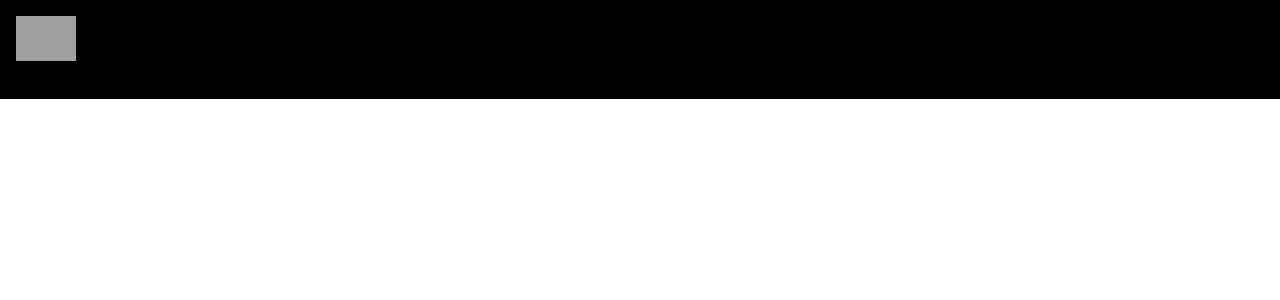
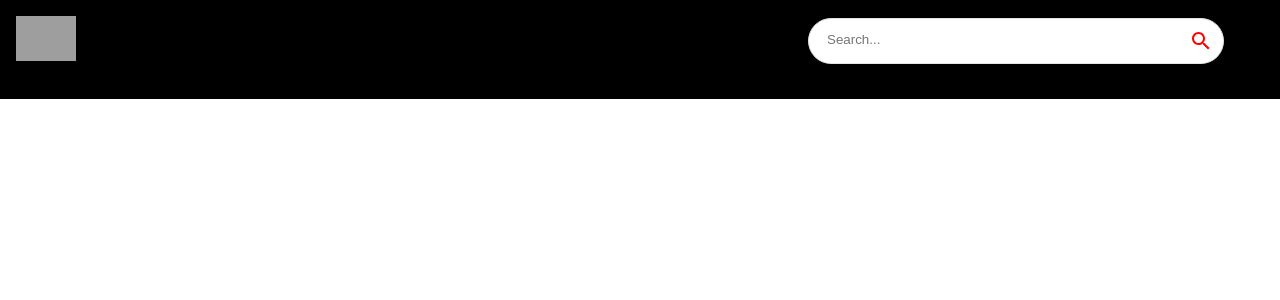
Before and after one commit to SajidCurious/YouTube-Clone, a React (Create React App) app: page / in a window 1280 px wide. Shown: the top 300 px of the page. Built offline with nearby package versions, Linux system fonts and the light colour scheme; grey boxes are pictures that could not be loaded.

Commit message:
working with feed component

```diff
--- a/src/Feed.jsx
+++ b/src/Feed.jsx
@@ -1,4 +1,6 @@
 import React from "react";
+import { useState, useEffect } from "react";
+import { Box, Stack, Typography } from "@mui/material";
 
 const Feed = () => {
   return <div>Feed</div>;
--- a/src/Navbar.jsx
+++ b/src/Navbar.jsx
@@ -2,6 +2,7 @@
 import { Stack } from "@mui/material";
 import { Link } from "react-router-dom";
 import { logo } from "./utils/constants";
+import SearchBar from "./SearchBar";
 
 const Navbar = () => {
   return (
@@ -19,6 +20,7 @@
       <Link to="/" style={{ disply: "flex", alignItems: "center" }}>
         <img src={logo} alt="logo" height={45} />
       </Link>
+      <SearchBar />
     </Stack>
   );
 };
--- /dev/null
+++ b/src/SearchBar.jsx
@@ -0,0 +1,33 @@
+import React from "react";
+import { useState } from "react";
+import { useNavigate } from "react-router-dom";
+import { Paper, IconButton } from "@mui/material";
+import { Search } from "@mui/icons-material";
+
+const SearchBar = () => {
+  return (
+    <Paper
+      component="form"
+      onSubmit={() => {}}
+      sx={{
+        borderRadius: 20,
+        border: "1px solid #e3e3e3",
+        pl: 2,
+        boxShadow: "none",
+        mr: { sm: 5 },
+      }}
+    >
+      <input
+        className="search-bar"
+        placeholder="Search..."
+        value=""
+        onChange={() => {}}
+      />
+      <IconButton type="submit" sx={{ p: "10px", color: "red" }}>
+        <Search />
+      </IconButton>
+    </Paper>
+  );
+};
+
+export default SearchBar;
```
